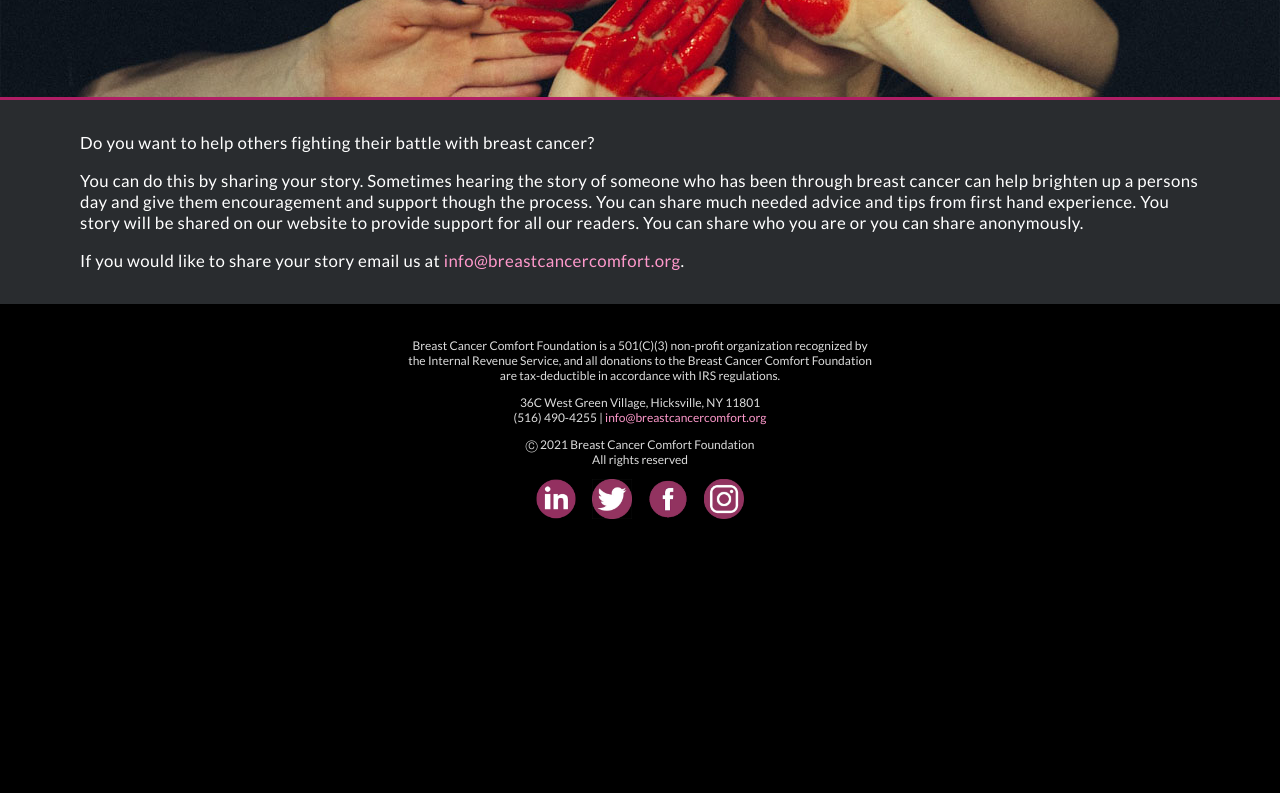
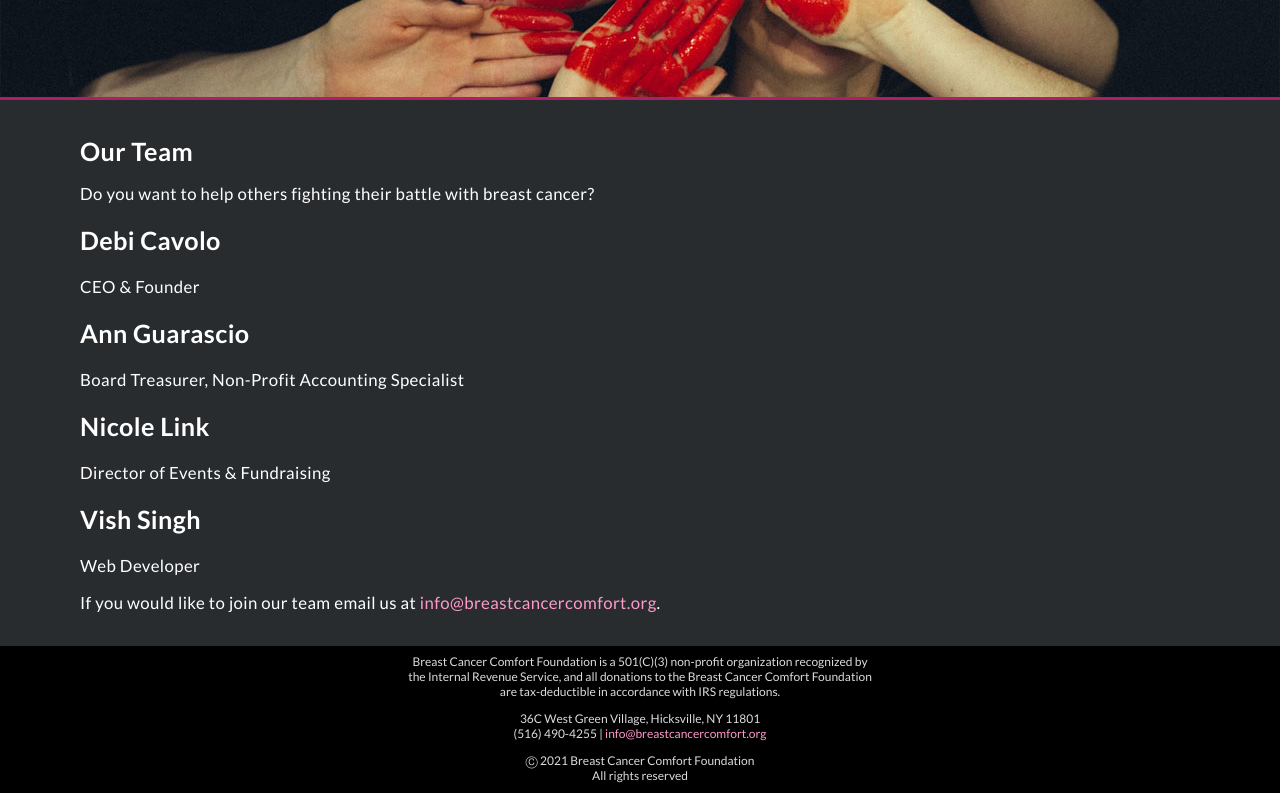
Before and after one commit to vishalicious213/bcc-v2, a Next.js app: page /team in a window 1280 px wide. Shown: the part 580-1373 px from the top of the page. Before the commit the page ends 1123 px from the top, so only its background shows below. Built offline with nearby package versions, Linux system fonts and the light colour scheme.

Commit message:
team: mapping through team data

```diff
--- a/pages/team.js
+++ b/pages/team.js
@@ -2,11 +2,11 @@ import Head from 'next/head'
 import styles from '../styles/Home.module.css'
 
 const team = [
-    {id: '01', name: 'Debi Cavolo', title: 'CEO & Founder', linkedIn: '', url: ''},
-    {id: '02', name: 'Ann Guarascio', title: 'Board Treasurer, Non-Profit Accounting Specialist', linkedIn: '', url: ''},
-    {id: '03', name: 'Nicole Link', title: 'Director of Events & Fundraising', linkedIn: '', url: ''},
-    {id: '04', name: 'Vish Singh', title: 'Web Developer', linkedIn: '', url: ''},
-    // {id: '', name: '', title: '', linkedIn: '', url: ''},
+    {id: '01', name: 'Debi Cavolo', title: 'CEO & Founder', pic: '', linkedIn: '', url: ''},
+    {id: '02', name: 'Ann Guarascio', title: 'Board Treasurer, Non-Profit Accounting Specialist', pic: '', linkedIn: '', url: ''},
+    {id: '03', name: 'Nicole Link', title: 'Director of Events & Fundraising', pic: '', linkedIn: '', url: ''},
+    {id: '04', name: 'Vish Singh', title: 'Web Developer', pic: '', linkedIn: '', url: ''},
+    // {id: '', name: '', title: '', pic: '', linkedIn: '', url: ''},
 ]
 
 export default function Team() {
@@ -25,9 +25,23 @@ export default function Team() {
             </div>
 
             <section className='grey-container'>
+                <h2 className='h2'>Our Team</h2>
                 <p>Do you want to help others fighting their battle with breast cancer?</p>
-                <p>You can do this by sharing your story. Sometimes hearing the story of someone who has been through breast cancer can help brighten up a persons day and give them encouragement and support though the process. You can share much needed advice and tips from first hand experience. You story will be shared on our website to provide support for all our readers. You can share who you are or you can share anonymously.</p>
-                <p>If you would like to share your story email us at <a className='email'>info@breastcancercomfort.org</a>.</p>
+
+                <section className='team'>
+                    {team.map(person =>
+                      <div key={person.id} className='person'>
+                          <h2>{person.name}</h2>
+                          <p>{person.title}</p>
+                        {/* <h2 className='no-space-below'><a href={post.url}>{post.title}</a></h2> */}
+                        {/* <p className='no-space-above'>by <span>{post.author}</span> | {post.date}</p> */}
+                        {/* <p>{post.excerpt}</p> */}
+                      </div>
+                    )}
+                </section>
+
+
+                <p>If you would like to join our team email us at <a className='email'>info@breastcancercomfort.org</a>.</p>
             </section>
         </main>
 
```
